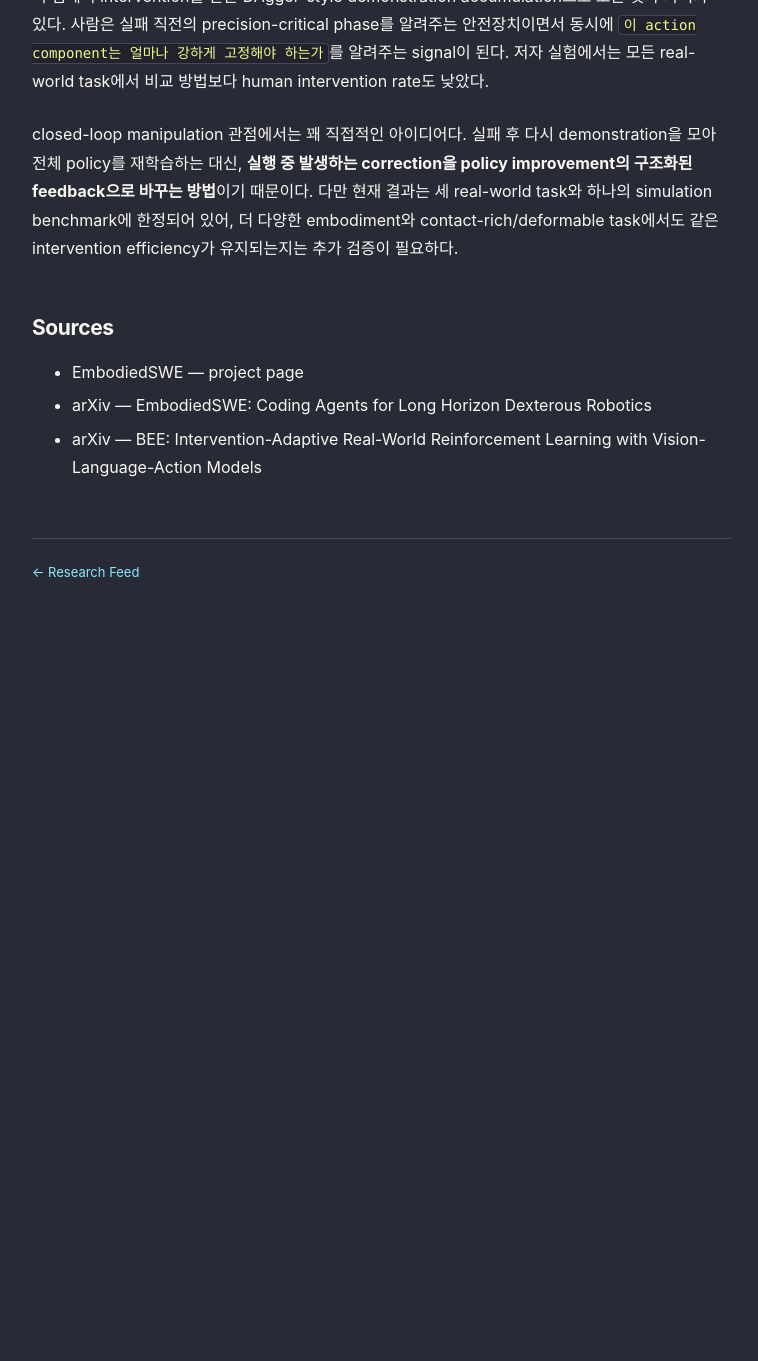
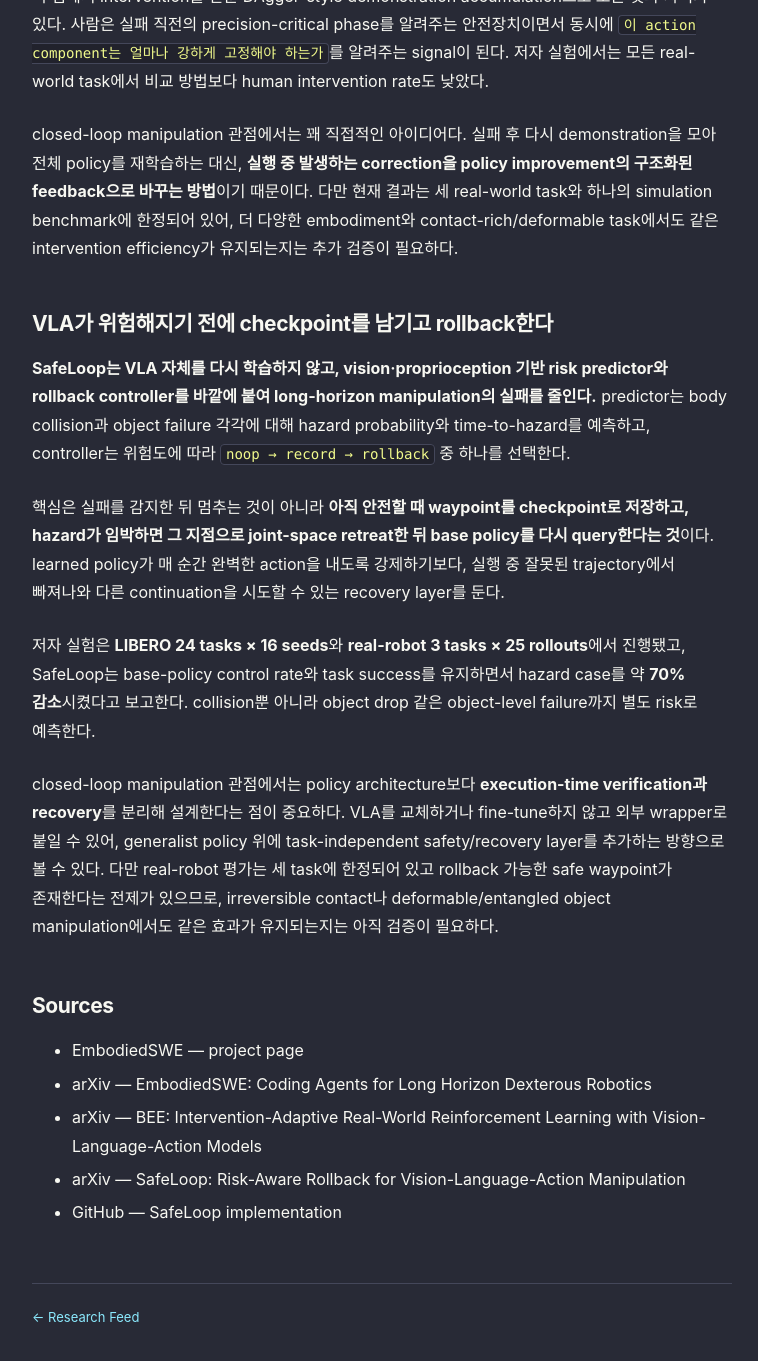
Before and after one commit to nayana224/nayana224.github.io, a Jekyll site: the page built from _research_feed/2026-09-24-research-papers.md, in a window 1280 px wide and 1400 px high, scrolled down 1777 px. Shown: the top 1361 px of the window, without its empty margins (258-1016 px from the left). Built offline with Jekyll 4.4.1, drawn with Linux system fonts in a browser that asks for light colours; before the commit the page ends 2432 px from its top, so only the background shows below that.

Commit message:
feed: add SafeLoop VLA rollback paper

```diff
--- a/_research_feed/2026-09-24-research-papers.md
+++ b/_research_feed/2026-09-24-research-papers.md
@@ -29,7 +29,19 @@
 
 closed-loop manipulation 관점에서는 꽤 직접적인 아이디어다. 실패 후 다시 demonstration을 모아 전체 policy를 재학습하는 대신, **실행 중 발생하는 correction을 policy improvement의 구조화된 feedback으로 바꾸는 방법**이기 때문이다. 다만 현재 결과는 세 real-world task와 하나의 simulation benchmark에 한정되어 있어, 더 다양한 embodiment와 contact-rich/deformable task에서도 같은 intervention efficiency가 유지되는지는 추가 검증이 필요하다.
 
+## VLA가 위험해지기 전에 checkpoint를 남기고 rollback한다
+
+**SafeLoop는 VLA 자체를 다시 학습하지 않고, vision·proprioception 기반 risk predictor와 rollback controller를 바깥에 붙여 long-horizon manipulation의 실패를 줄인다.** predictor는 body collision과 object failure 각각에 대해 hazard probability와 time-to-hazard를 예측하고, controller는 위험도에 따라 `noop → record → rollback` 중 하나를 선택한다.
+
+핵심은 실패를 감지한 뒤 멈추는 것이 아니라 **아직 안전할 때 waypoint를 checkpoint로 저장하고, hazard가 임박하면 그 지점으로 joint-space retreat한 뒤 base policy를 다시 query한다는 것**이다. learned policy가 매 순간 완벽한 action을 내도록 강제하기보다, 실행 중 잘못된 trajectory에서 빠져나와 다른 continuation을 시도할 수 있는 recovery layer를 둔다.
+
+저자 실험은 **LIBERO 24 tasks × 16 seeds**와 **real-robot 3 tasks × 25 rollouts**에서 진행됐고, SafeLoop는 base-policy control rate와 task success를 유지하면서 hazard case를 약 **70% 감소**시켰다고 보고한다. collision뿐 아니라 object drop 같은 object-level failure까지 별도 risk로 예측한다.
+
+closed-loop manipulation 관점에서는 policy architecture보다 **execution-time verification과 recovery**를 분리해 설계한다는 점이 중요하다. VLA를 교체하거나 fine-tune하지 않고 외부 wrapper로 붙일 수 있어, generalist policy 위에 task-independent safety/recovery layer를 추가하는 방향으로 볼 수 있다. 다만 real-robot 평가는 세 task에 한정되어 있고 rollback 가능한 safe waypoint가 존재한다는 전제가 있으므로, irreversible contact나 deformable/entangled object manipulation에서도 같은 효과가 유지되는지는 아직 검증이 필요하다.
+
 ## Sources
 - [EmbodiedSWE — project page](https://embodiedswe.github.io/)
 - [arXiv — EmbodiedSWE: Coding Agents for Long Horizon Dexterous Robotics](https://arxiv.org/abs/2609.27308)
 - [arXiv — BEE: Intervention-Adaptive Real-World Reinforcement Learning with Vision-Language-Action Models](https://arxiv.org/abs/2609.27450)
+- [arXiv — SafeLoop: Risk-Aware Rollback for Vision-Language-Action Manipulation](https://arxiv.org/abs/2609.26313)
+- [GitHub — SafeLoop implementation](https://github.com/Loule0-0/SafeLoop/tree/release/safeloop)
```
